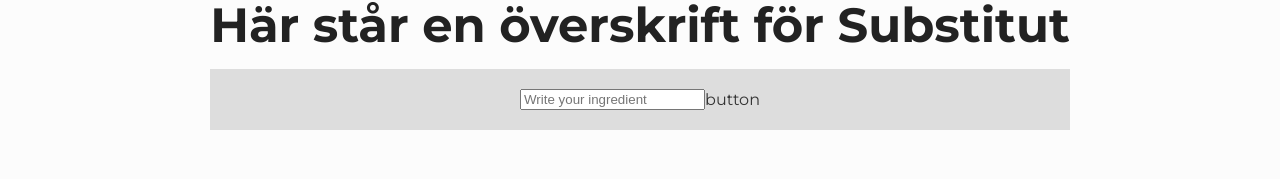
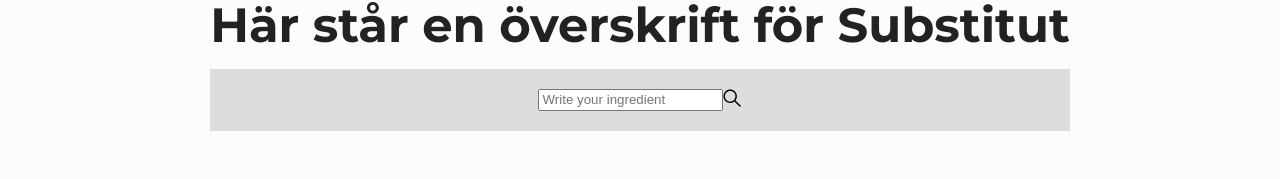
Before and after one commit to Annaaste/reactproject, a Next.js app: page /substitute in a window 1280 px wide. Shown: the part 111-290 px from the top of the page. Built offline with nearby package versions, Linux system fonts and the light colour scheme.

Commit message:
added img to searchbutton

```diff
--- a/components/SearchBar/SearchBar.jsx
+++ b/components/SearchBar/SearchBar.jsx
@@ -4,7 +4,7 @@ const SearchBar = () => {
   return (
     <div className={styles.searchBarContainer}>
       <input className="input-placeholder" type="text" placeholder='Write your ingredient'></input>
-      <button>button</button>
+      <button><img src='../images/buttonIcon.svg'></img></button>
     </div>
   );
 }
```
Also changed, not shown: public/images/buttonIcon.svg (added).
